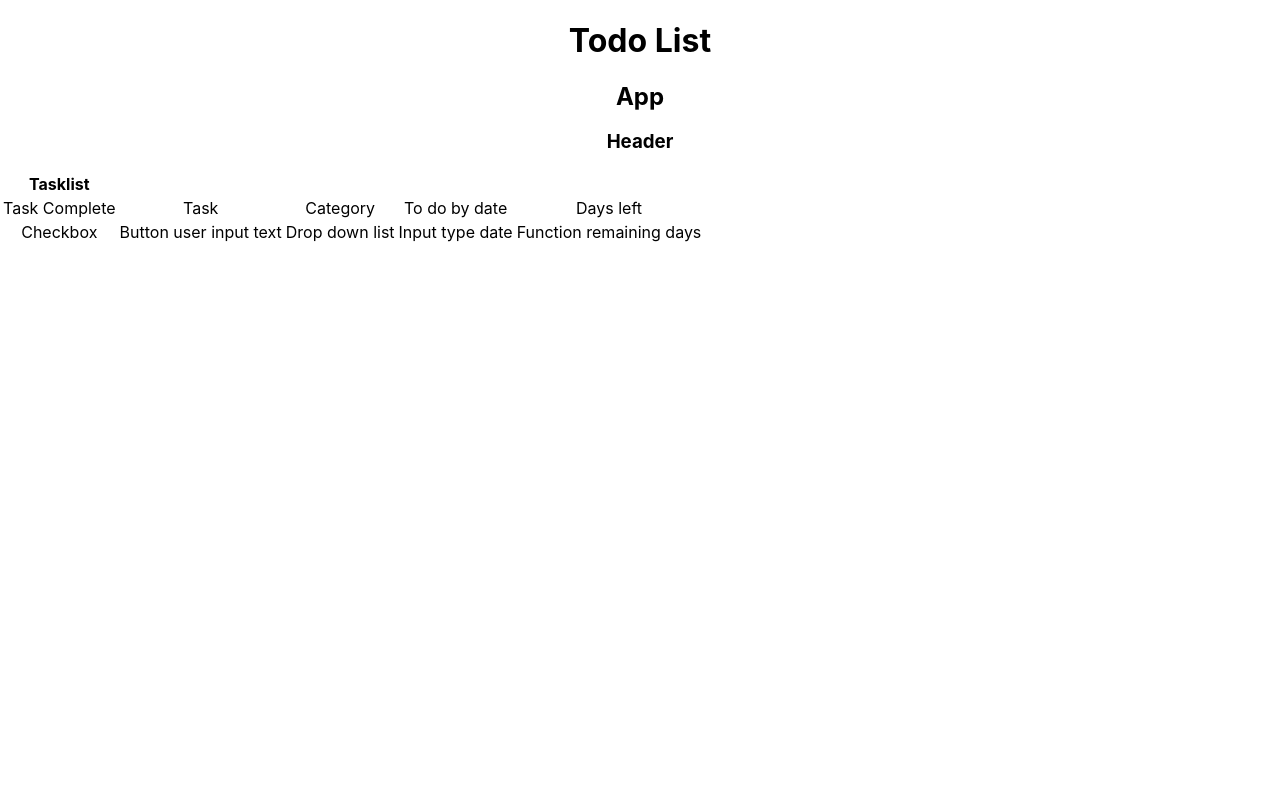
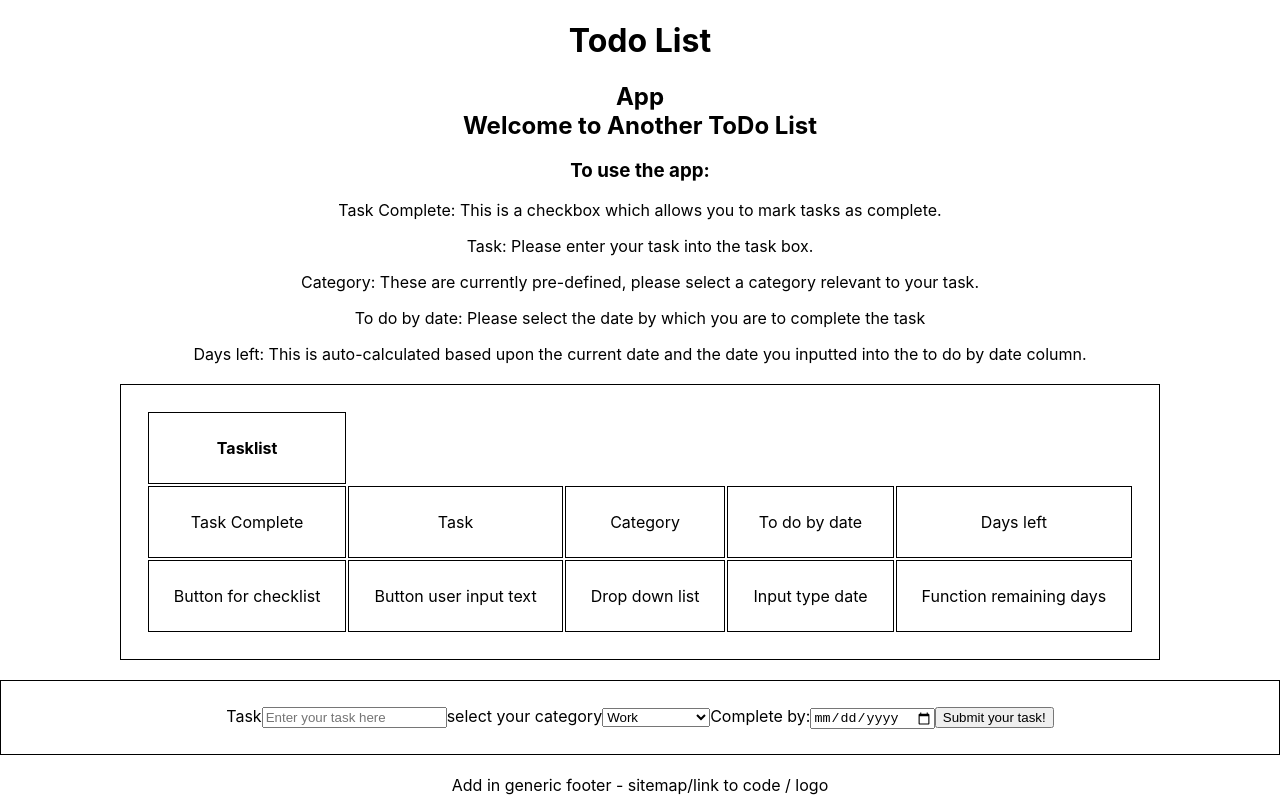
Before and after one commit to SamAshurst/another-todo-list, a React (Create React App) app: page / in a window 1280 px wide. Built offline with nearby package versions, Linux system fonts and the light colour scheme.

Commit message:
Splitting out components and first draft of app

```diff
--- a/src/App.css
+++ b/src/App.css
@@ -1,6 +1,21 @@
 .App {
-  text-align: center;
+	text-align: center;
 }
 h2 {
-  display: inline;
+	display: inline;
 }
+
+.to-do-user-form,
+table,
+th,
+td {
+	margin: 20px;
+	border: 1px;
+	border-style: solid;
+	border-color: black;
+	table-layout: auto;
+	align-content: center;
+	margin-left: auto;
+	margin-right: auto;
+	padding: 25px;
+}
--- a/src/App.js
+++ b/src/App.js
@@ -1,30 +1,18 @@
 import "./App.css";
+import ToDoTable from "./components/ToDoTable";
+import ToDoForm from "./components/ToDoForm";
+import Header from "./components/Header";
+import Footer from "./components/Footer";
 
 function App() {
 	return (
 		<div className="App">
 			<h1>Todo List</h1>
 			<h2>App</h2>
-      <h3>Header</h3>
-      <table>
-        <tr>
-          <th>Tasklist</th>
-        </tr>
-        <tr>
-          <td>Task Complete </td>
-          <td>Task </td>
-          <td>Category </td>
-          <td>To do by date </td>
-          <td>Days left</td>
-        </tr>
-        <tr>
-          <td>Checkbox</td>
-          <td>Button user input text</td>
-          <td>Drop down list</td>
-          <td>Input type date</td>
-          <td>Function remaining days</td>
-        </tr>
-      </table>
+			<Header />
+			<ToDoTable />
+			<ToDoForm />
+			<Footer />
 		</div>
 	);
 }
--- /dev/null
+++ b/src/components/Footer.jsx
@@ -0,0 +1,9 @@
+const Footer = () => {
+	return (
+		<div>
+			<p>Add in generic footer - sitemap/link to code / logo</p>
+		</div>
+	);
+};
+
+export default Footer;
--- /dev/null
+++ b/src/components/Header.jsx
@@ -0,0 +1,27 @@
+const Header = () => {
+	return (
+		<div>
+			<h2>Welcome to Another ToDo List</h2>
+			<h3>To use the app:</h3>
+			<p>
+				Task Complete: This is a checkbox which allows you to mark tasks as
+				complete.
+			</p>
+			Task: Please enter your task into the task box.
+			<p>
+				Category: These are currently pre-defined, please select a category
+				relevant to your task.
+			</p>
+			<p>
+				To do by date: Please select the date by which you are to complete the
+				task
+			</p>
+			<p>
+				Days left: This is auto-calculated based upon the current date and the
+				date you inputted into the to do by date column.
+			</p>
+		</div>
+	);
+};
+
+export default Header;
--- /dev/null
+++ b/src/components/ToDoForm.jsx
@@ -0,0 +1,29 @@
+const ToDoForm = () => {
+	return (
+		<div>
+			<form className="to-do-user-form">
+				<label htmlFor="Task">Task</label>
+				<input
+					type="text"
+					id="input-task"
+					placeholder="Enter your task here"
+					className="input-task"
+				></input>
+				<label htmlFor="category-selection">select your category</label>
+				<select id="available-categories" className="available-categories">
+					<option value="work">Work</option>
+					<option value="school">School</option>
+					<option value="appointments">Appointments</option>
+					<option value="chores">Chores</option>
+					<option value="shopping">Shopping</option>
+					<option value="uncategorised">Uncategorised</option>
+				</select>
+				<label htmlFor="complete-by">Complete by:</label>
+				<input type="date" id="completeBy" className="completeBy"></input>
+				<button type="submit">Submit your task!</button>
+			</form>
+		</div>
+	);
+};
+
+export default ToDoForm;
--- /dev/null
+++ b/src/components/ToDoTable.jsx
@@ -0,0 +1,31 @@
+const ToDoTable = () => {
+	return (
+		<div>
+			<table className="to-do-table">
+				<thead>
+					<tr>
+						<th>Tasklist</th>
+					</tr>
+				</thead>
+				<tbody>
+					<tr>
+						<td>Task Complete</td>
+						<td>Task</td>
+						<td>Category</td>
+						<td>To do by date</td>
+						<td>Days left</td>
+					</tr>
+					<tr>
+						<td>Button for checklist</td>
+						<td>Button user input text</td>
+						<td>Drop down list</td>
+						<td>Input type date</td>
+						<td>Function remaining days</td>
+					</tr>
+				</tbody>
+			</table>
+		</div>
+	);
+};
+
+export default ToDoTable;
```
Also changed, not shown: 1 other file (tests, documents, lock files or other folders). Lines whose indentation alone changed are shown as unchanged.
